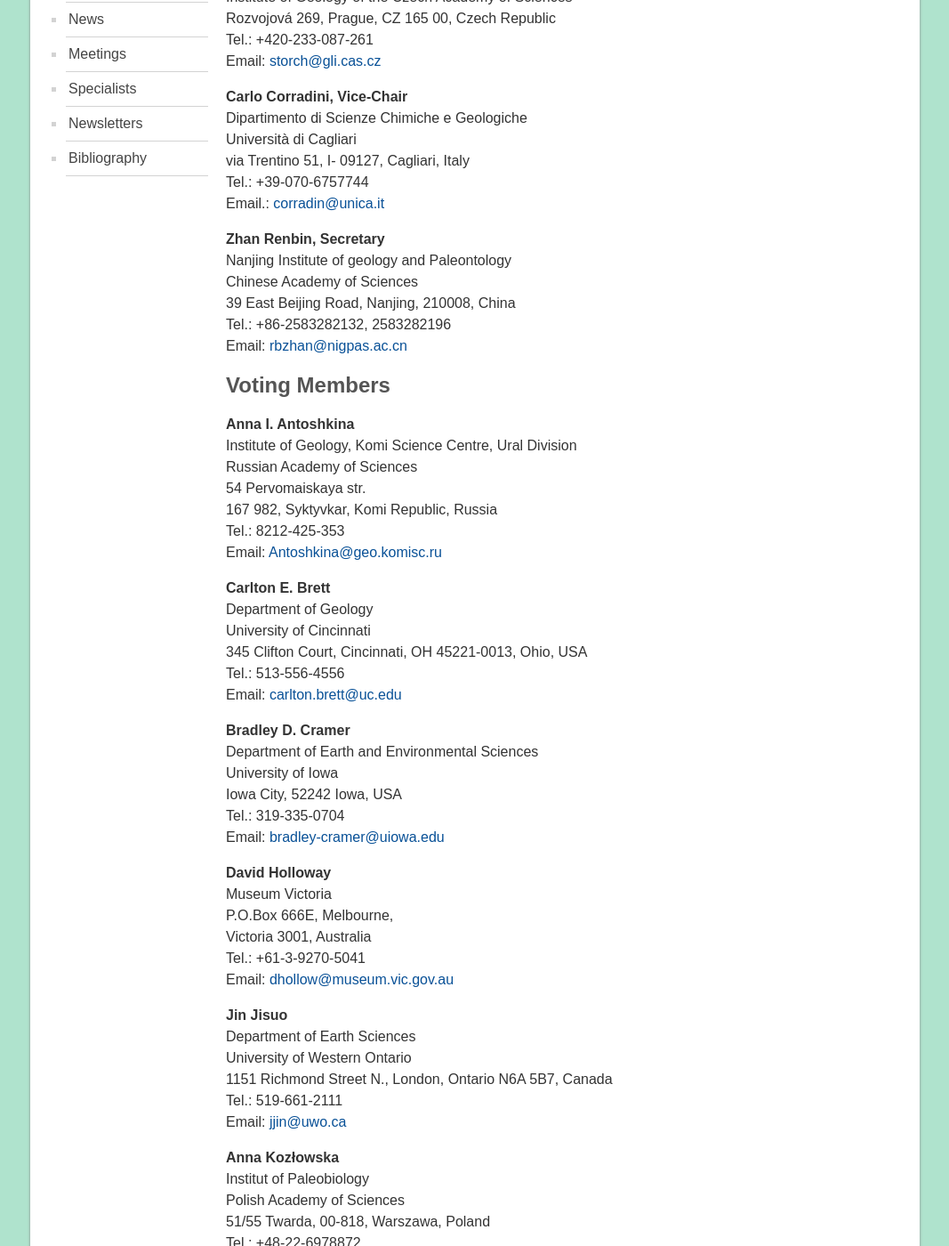
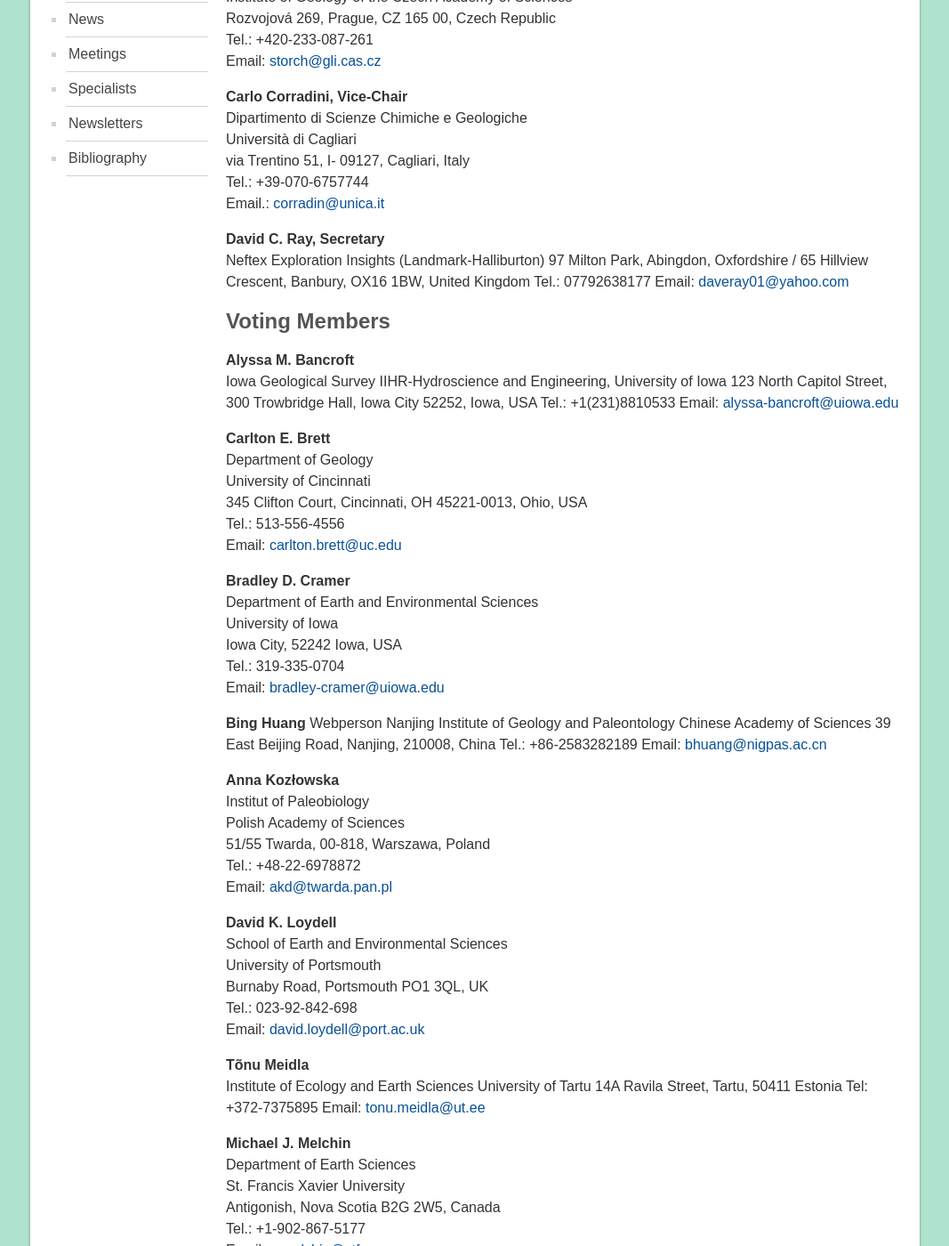
Before and after one commit to i-c-stratigraphy/subcommission-silurian, a Jekyll site: the page built from pages/executive.md, in a window 1280 px wide and 1400 px high, scrolled down 527 px. Shown: the whole window at 89% size, without its empty margins (106-1173 px from the left). Built offline with Jekyll 4.4.1, drawn with Linux system fonts in a browser that asks for light colours; some of the changed text lies outside the part shown.

Commit message:
Update executive.md

```diff
--- a/pages/executive.md
+++ b/pages/executive.md
@@ -21,23 +21,23 @@ Tel.: +39-070-6757744
 Email.: [corradin@unica.it](corradin@unica.it)
 
 
-**Zhan Renbin, Secretary**
-Nanjing Institute of geology and Paleontology
-Chinese Academy of Sciences
-39  East Beijing Road, Nanjing, 210008, China
-Tel.: +86-2583282132, 2583282196
-Email: [rbzhan@nigpas.ac.cn](rbzhan@nigpas.ac.cn)
+**David C. Ray, Secretary**
+Neftex Exploration Insights (Landmark-Halliburton)
+97 Milton Park, Abingdon, Oxfordshire /
+65 Hillview Crescent, Banbury, OX16 1BW, United Kingdom
+Tel.: 07792638177
+Email: [daveray01@yahoo.com](daveray01@yahoo.com)
 
 
 ## Voting Members
 
-**Anna I. Antoshkina**
-Institute of Geology, Komi Science Centre, Ural Division
-Russian Academy of Sciences
-54 Pervomaiskaya str.
-167 982, Syktyvkar, Komi Republic, Russia
-Tel.: 8212-425-353
-Email: [Antoshkina@geo.komisc.ru](Antoshkina@geo.komisc.ru)
+
+**Alyssa M. Bancroft**
+Iowa Geological Survey
+IIHR-Hydroscience and Engineering, University of Iowa
+123 North Capitol Street, 300 Trowbridge Hall, Iowa City 52252, Iowa, USA
+Tel.: +1(231)8810533
+Email: [alyssa-bancroft@uiowa.edu](alyssa-bancroft@uiowa.edu)
 
 
 **Carlton E. Brett**
@@ -56,20 +56,12 @@ Tel.: 319-335-0704
 Email: [bradley-cramer@uiowa.edu](bradley-cramer@uiowa.edu)
 
 
-**David Holloway**
-Museum Victoria
-P.O.Box 666E, Melbourne,
-Victoria 3001, Australia
-Tel.: +61-3-9270-5041
-Email: [dhollow@museum.vic.gov.au](dhollow@museum.vic.gov.au)
-
-
-**Jin Jisuo**
-Department of Earth Sciences
-University of Western Ontario
-1151 Richmond Street N., London, Ontario N6A 5B7, Canada
-Tel.: 519-661-2111
-Email: [jjin@uwo.ca](jjin@uwo.ca)
+**Bing Huang**  Webperson
+Nanjing Institute of Geology and Paleontology
+Chinese Academy of Sciences
+39 East Beijing Road, Nanjing, 210008, China
+Tel.: +86-2583282189
+Email: [bhuang@nigpas.ac.cn](bhuang@nigpas.ac.cn)
 
 
 **Anna Kozłowska**
@@ -80,13 +72,6 @@ Tel.: +48-22-6978872
 Email: [akd@twarda.pan.pl](akd@twarda.pan.pl)
 
 
-**Jirí Kríž**
-Department of Regional Geology of Sedimentary Formations
-Czech Geological Survey
-Klárov 3, Praha 1, CZ 118 21, Czech Republic
-Email: [jiri.kriz@geology.cz](jiri.kriz@geology.cz)
-
-
 **David K. Loydell**
 School of Earth and Environmental Sciences
 University of Portsmouth
@@ -95,12 +80,12 @@ Tel.: 023-92-842-698
 Email: [david.loydell@port.ac.uk](david.loydell@port.ac.uk)
 
 
-**Peep Männik**
-Institute of Geology
-Tallinn University of Technology
-Ehitajate tee 5, Tallinn 19086, Estonia
-Tel.: +372-6-454-189
-Email: [mannik@gi.ee](mannik@gi.ee)
+**Tõnu Meidla**
+Institute of Ecology and Earth Sciences
+University of Tartu
+14A Ravila Street, Tartu, 50411 Estonia
+Tel: +372-7375895
+Email: [tonu.meidla@ut.ee](tonu.meidla@ut.ee)
 
 
 **Michael J. Melchin**
```
Also changed, not shown: other parts of pages/executive.md (+0 -8 lines).
